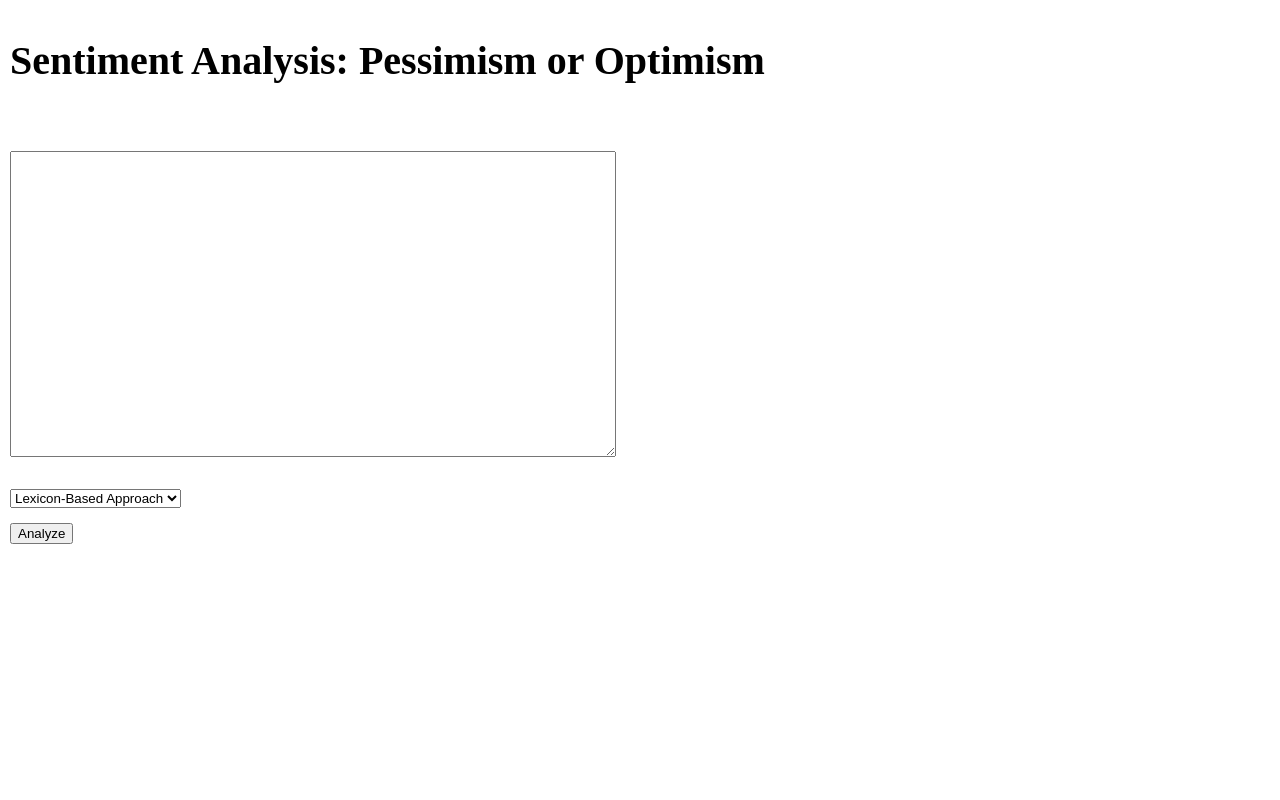
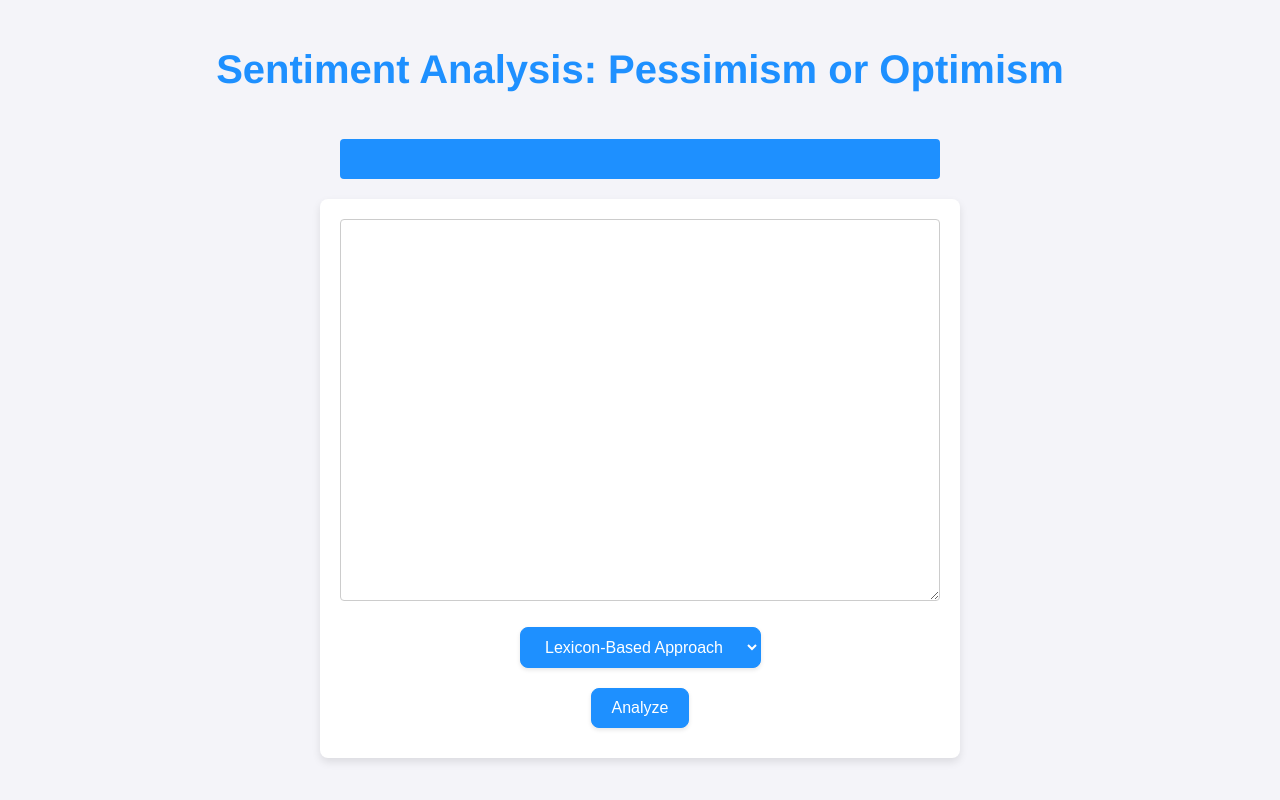
Before and after one commit to Mihai192/Sentiment-Analysis-optimism-pessimism-identification-NLP, a plain HTML site: page frontend/index.html in a window 1280 px wide. Drawn offline with Linux system fonts and the light colour scheme.

Commit message:
modified:   frontend/styles/index.css

```diff
--- a/frontend/styles/index.css
+++ b/frontend/styles/index.css
@@ -1,40 +1,94 @@
 body {
-	padding: 0;
-	margin: 0;
+    padding: 0;
+    margin: 0;
+    font-family: 'Helvetica Neue', Arial, sans-serif;
+    background-color: #f4f4f9;
+    color: #333;
+}
+
+h1 {
+    font-size: 2.5rem;
+    padding: 20px;
+    color:  #1E90FF;
+    text-align: center;
 }
 
 form {
-	padding: 10px;
+    display: flex;
+    flex-direction: column;
+    align-items: center;
+    padding: 20px;
+    max-width: 600px;
+    margin: 20px auto;
+    background-color: #fff;
+    box-shadow: 0 4px 8px rgba(0, 0, 0, 0.1);
+    border-radius: 8px;
 }
 
 textarea {
-	margin-bottom: 1em;
-	clear: both;
-}
-h1 {
-	font-size: 2.5rem;
+    margin-bottom: 1em;
+    width: 100%;
+    padding: 10px;
+    border-radius: 4px;
+    border: 1px solid #ccc;
+    font-size: 1rem;
+    resize: vertical;
 }
 
 #algorithm-select,
 #btn-form {
-	cursor: pointer;
+    cursor: pointer;
+    display: block;
+    width: auto;
+    padding: 10px 20px;
+    margin: 10px 0;
+    border: 1px solid #1E90FF;
+    border-radius: 8px;
+    font-size: 1rem;
+    background-color: #1E90FF;
+    color: white;
+    text-align: center;
+    transition: background-color 0.3s, transform 0.3s, box-shadow 0.3s;
+    box-shadow: 0 2px 4px rgba(0, 0, 0, 0.1);
 }
 
-#algorithm-select {
-	display: block;
-	margin: 15px 0px;
+#algorithm-select:hover,
+#btn-form:hover {
+    background-color: #0056b3;
+    transform: translateY(-2px);
+    box-shadow: 0 4px 8px rgba(0, 0, 0, 0.2);
 }
 
-#btn-form {
-	display: block;
+/* Dropdown menu styling */
+#algorithm-select {
+    color: white;
+    background-color: #1E90FF;
+}
+
+#algorithm-select option {
+    color: #333;
+    background-color: white;
 }
 
 #text-form {
-	width: 600px;
-	max-width: 100%;
+    width: 100%;
+    max-width: 100%;
+    padding: 10px;
+    border-radius: 4px;
+    border: 1px solid #ccc;
+    box-sizing: border-box;
+    font-size: 1rem;
 }
 
-#response,
-h1 {
-	padding: 10px;
+#response {
+    padding: 20px;
+    color: white;
+    background-color: #1E90FF;
+    border-radius: 4px;
+    margin-top: 20px;
+    max-width: 600px;
+    margin-left: auto;
+    margin-right: auto;
+    box-sizing: border-box;
+    text-align: center;
 }
```
